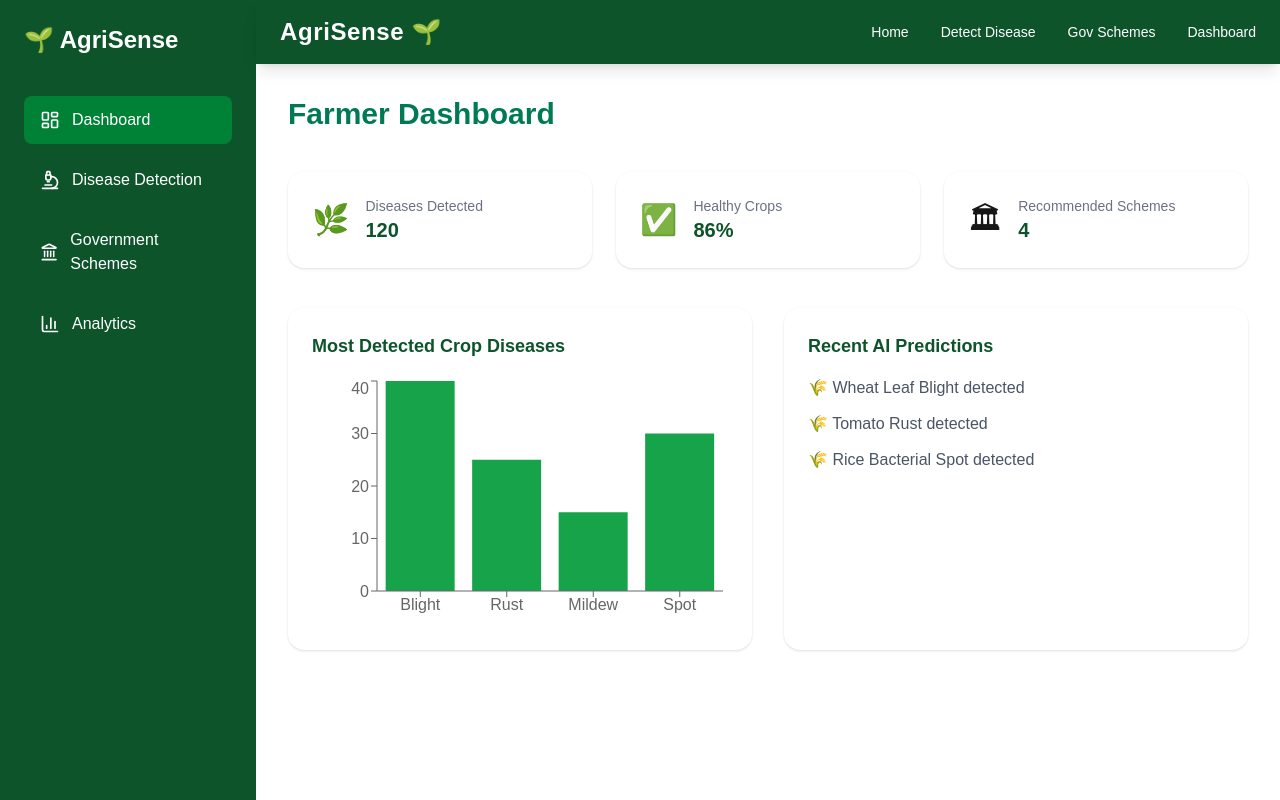
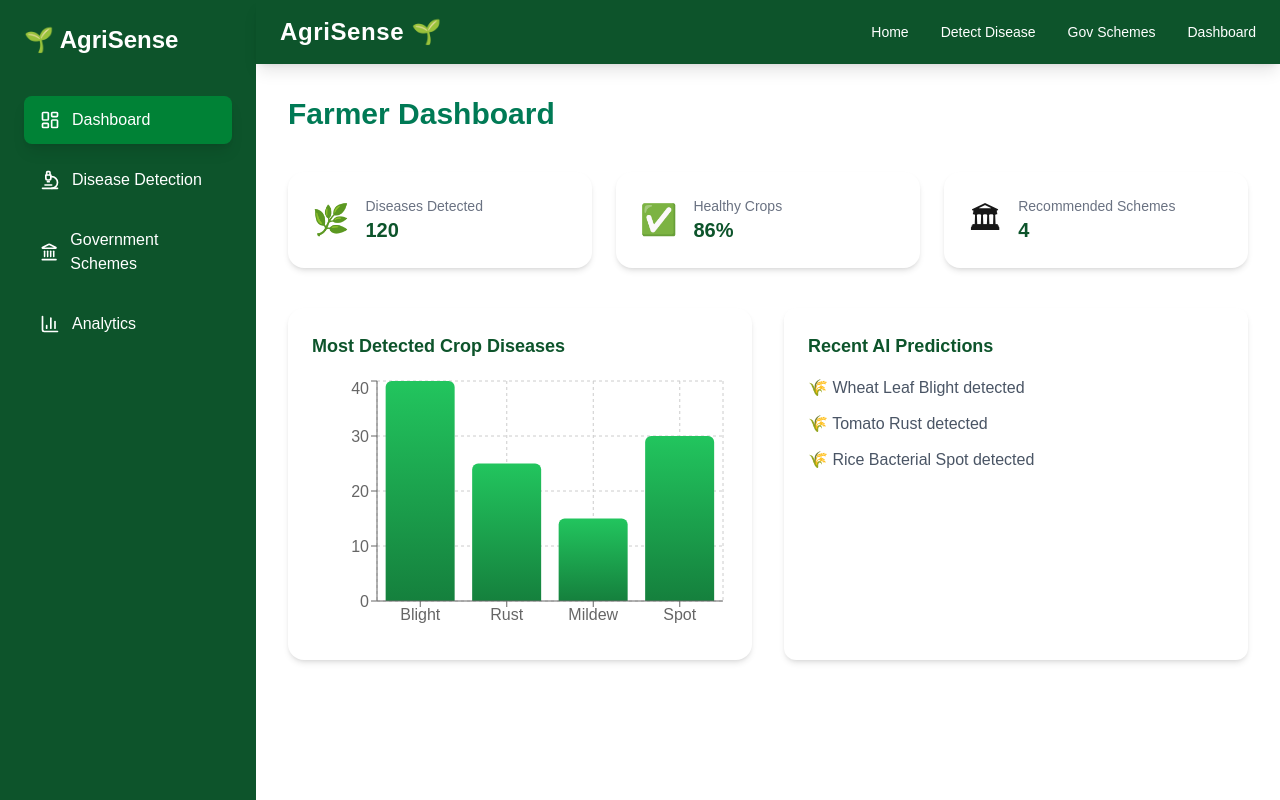
Before and after one commit to Aditya-AD17/agrisense-frontend, a Next.js app: page /dashboard in a window 1280 px wide. Built offline with nearby package versions, Linux system fonts and the light colour scheme.

Commit message:
Chart Gradient and Ui+ Chart floats

```diff
--- a/app/dashboard/page.tsx
+++ b/app/dashboard/page.tsx
@@ -11,8 +11,7 @@ export default function DashboardPage() {
 
       {/* SUMMARY WIDGETS */}
 
-      <div className="grid md:grid-cols-3 gap-6">
-
+       <div className="grid md:grid-cols-3 gap-6 group">
         <DashboardWidget
           title="Diseases Detected"
           value="120"
@@ -39,7 +38,16 @@ export default function DashboardPage() {
 
         <DiseaseChart />
 
-        <div className="bg-white p-6 rounded-2xl shadow">
+        <div className="className=
+bg-white
+p-6
+rounded-xl
+shadow-md
+hover:shadow-xl
+hover:-translate-y-1
+transition
+duration-300
+">
 
           <h3 className="font-semibold text-green-900 text-lg mb-4">
   Recent AI Predictions
--- a/app/layout.tsx
+++ b/app/layout.tsx
@@ -1,6 +1,7 @@
 import "./globals.css"
 import Navbar from "@/components/layout/Navbar"
 import Sidebar from "@/components/layout/Sidebar"
+import PageTransition from "@/components/layout/PageTransition"
 
 export default function RootLayout({
   children,
@@ -18,8 +19,10 @@ export default function RootLayout({
           <Navbar />
 
           <main className="p-8 flex-1">
-            {children}
-          </main>
+  <PageTransition>
+    {children}
+  </PageTransition>
+</main>
 
         </div>
 
--- a/components/charts/DiseaseChart.tsx
+++ b/components/charts/DiseaseChart.tsx
@@ -6,7 +6,8 @@ import {
   XAxis,
   YAxis,
   Tooltip,
-  ResponsiveContainer
+  ResponsiveContainer,
+  CartesianGrid
 } from "recharts"
 
 const data = [
@@ -18,19 +19,54 @@ const data = [
 
 export default function DiseaseChart() {
   return (
-    <div className="bg-white p-6 rounded-2xl shadow">
+    <div
+      className="
+      bg-white
+      p-6
+      rounded-2xl
+      shadow-md
+      hover:shadow-xl
+      hover:-translate-y-1
+      transition
+      duration-300
+      "
+    >
 
       <h3 className="text-green-900 font-semibold text-lg mb-4">
-  Most Detected Crop Diseases
-</h3>
+        Most Detected Crop Diseases
+      </h3>
 
-      <ResponsiveContainer width="100%" height={250}>
+      <ResponsiveContainer width="100%" height={260}>
+
         <BarChart data={data}>
+
+          <CartesianGrid strokeDasharray="3 3" />
+
           <XAxis dataKey="name" />
+
           <YAxis />
-          <Tooltip />
-          <Bar dataKey="cases" fill="#16a34a" />
+
+          <Tooltip
+            contentStyle={{
+              borderRadius: "8px",
+              border: "none",
+            }}
+          />
+
+          <Bar
+            dataKey="cases"
+            fill="url(#colorGradient)"
+            radius={[6, 6, 0, 0]}
+            animationDuration={1200}
+          />
+          <defs>
+  <linearGradient id="colorGradient" x1="0" y1="0" x2="0" y2="1">
+    <stop offset="0%" stopColor="#22c55e" stopOpacity={1}/>
+    <stop offset="100%" stopColor="#15803d" stopOpacity={1}/>
+  </linearGradient>
+</defs>
         </BarChart>
+
       </ResponsiveContainer>
 
     </div>
--- /dev/null
+++ b/components/layout/PageTransition.tsx
@@ -0,0 +1,19 @@
+"use client"
+
+import { motion } from "framer-motion"
+
+export default function PageTransition({
+  children,
+}: {
+  children: React.ReactNode
+}) {
+  return (
+    <motion.div
+      initial={{ opacity: 0, y: 10 }}
+      animate={{ opacity: 1, y: 0 }}
+      transition={{ duration: 0.3 }}
+    >
+      {children}
+    </motion.div>
+  )
+}
--- a/components/layout/Sidebar.tsx
+++ b/components/layout/Sidebar.tsx
@@ -36,14 +36,12 @@ export default function Sidebar() {
   const pathname = usePathname()
 
   return (
-    <aside className="h-screen w-64 bg-green-900 text-white p-6 flex flex-col">
-
-      <h2 className="text-2xl font-bold mb-10">
-        🌱 AgriSense
+    <aside className="flex h-screen w-64 flex-col bg-green-900 p-6 text-white">
+      <h2 className="mb-10 text-2xl font-bold">
+        {"\u{1F331}"} AgriSense
       </h2>
 
       <nav className="space-y-3">
-
         {links.map((link) => {
           const Icon = link.icon
           const active = pathname === link.href
@@ -53,11 +51,11 @@ export default function Sidebar() {
               key={link.href}
               href={link.href}
               className={`
-                flex items-center gap-3 px-4 py-3 rounded-lg transition
+                flex items-center gap-3 rounded-lg px-4 py-3 transition-all duration-200
                 ${
                   active
-                    ? "bg-green-700"
-                    : "hover:bg-green-800"
+                    ? "bg-green-700 shadow-lg"
+                    : "hover:bg-green-800 hover:translate-x-1"
                 }
               `}
             >
@@ -66,9 +64,7 @@ export default function Sidebar() {
             </Link>
           )
         })}
-
       </nav>
-
     </aside>
   )
 }
--- a/components/ui/DashboardWidget.tsx
+++ b/components/ui/DashboardWidget.tsx
@@ -11,12 +11,16 @@ export default function DashboardWidget({ title, value, icon }: Props) {
   bg-white
   p-6
   rounded-2xl
-      shadow
-      hover:shadow-xl
-      transition
+  shadow-md
+  hover:shadow-2xl
+  hover:-translate-y-2
+  hover:scale-[1.02]
+  transition-all
+  duration-300
   flex
   items-center
   gap-4
+  cursor-pointer
   "
 >
       <div className="text-3xl">{icon}</div>
```
Lines whose indentation alone changed are shown as unchanged.
